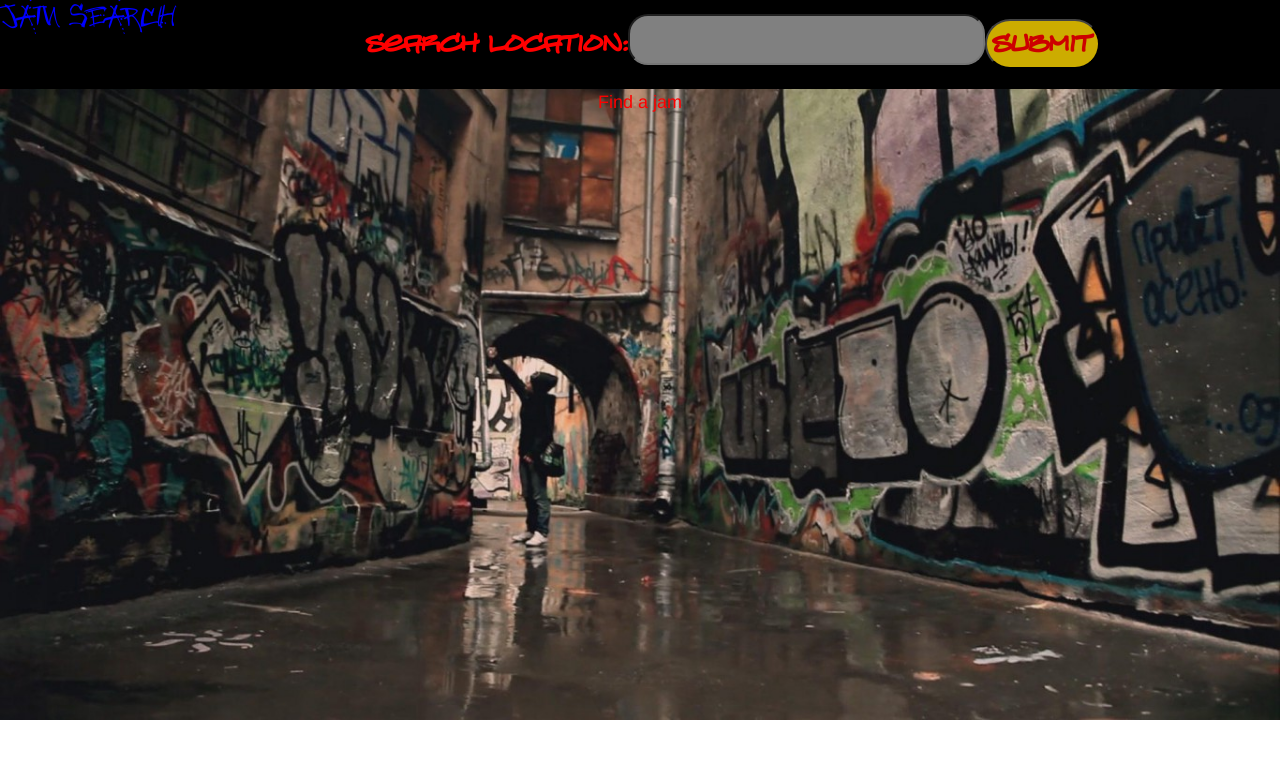
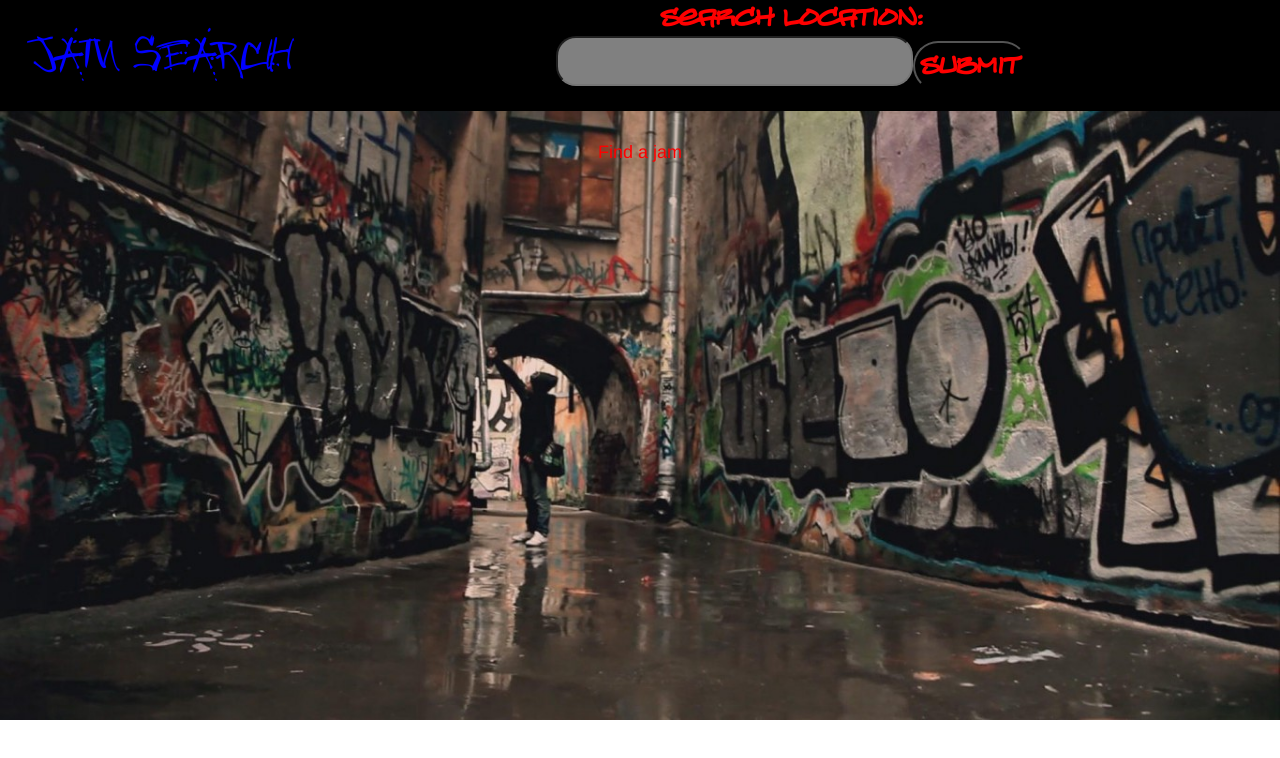
Before and after one commit to kedpak/jam-search_break_events_app, a React (Create React App) app in the folder react/: page / in a window 1280 px wide. Shown: the top 758 px of the page. Built offline with nearby package versions, Linux system fonts and the light colour scheme; a web font is replaced by a local one; what google-maps-react would draw is missing.

Commit message:
update styling for inner boxes

```diff
--- a/react/src/App.css
+++ b/react/src/App.css
@@ -1,4 +1,3 @@
-
 @font-face {
 font-family: 'Turntablz BB';
 font-style: normal;
@@ -42,6 +41,7 @@ button {
   from { transform: rotate(0deg); }
   to { transform: rotate(360deg); }
 }
+
 .Logo {
   font-family: 'Jungle Clean';
   color: blue;
@@ -49,6 +49,9 @@ button {
   padding-right: 10px;
   text-align: left;
   float: left;
+  margin-top: 30px;
+  margin-left: 30px;
+  font-size: 45px;
 }
 .form-body {
   background-color: black;
@@ -61,6 +64,13 @@ button {
   font-family: 'Turntablz BB';
   background-color: black;
   border-radius: 25px;
+  width: 500px;
+
+}
+
+.auto {
+  height: 20px;
+  border-radius: 10px;
 }
 
 .searchBox {
@@ -92,6 +102,7 @@ button {
   background-color: #00008B;
   color: yellow;
 }
+
 .the_map {
   overflow: hidden;
   width :280px;
@@ -108,15 +119,35 @@ button {
 }
 .spacer {
   width: 100%;
-  height: 90px;
+  height: 140px;
 
 }
 
 .sub_button {
   height: 50px;
-  color: red;
   background-color: #FFD700;
-  opacity: .80;
   margin-bottom: 15px;
   border-radius: 60px;
+  font-size: 25px;
+  font-family: 'Turntablz BB';
+  background-color: black;
+  border-radius: 25px;
   }
+
+  .select_box {
+    width: 160px;
+    float: right;
+    display: inline;
+    margin: 0px;
+    padding: 0px;
+  }
+
+  .postEvent {
+    height: 50px;
+    float: right;
+    font-family: 'Turntablz BB';
+    font-size: 25px;
+    background-color: black;
+    border-radius: 25px;
+    margin-top: 40px;
+  }
--- a/react/src/index.css
+++ b/react/src/index.css
@@ -5,6 +5,12 @@ font-weight: normal;
 src: local('Jungle Clean'), url('jungle/JungleClean.woff') format('woff');
 }
 
+@font-face {
+font-family: 'Turntablz BB';
+font-style: normal;
+font-weight: normal;
+src: local('Turntablz BB'), url('turntablez/TURNB___.woff') format('woff');
+}
 
 body {
   margin: 0;
@@ -37,6 +43,7 @@ body {
   background-color: rgba(0,0,0, 0.5);
 
 }
+
 .popup_inner {
   position: absolute;
   left: 15%;
@@ -44,6 +51,7 @@ body {
   top: 25%;
   bottom: 25%;
   margin: auto;
+  padding-top: 30px;
   background: #708090;
   border-radius: 20px;
   font-size: 20px;
@@ -51,6 +59,27 @@ body {
   height: 510px;
   width: 1000px;
   opacity: .9;
+}
+
+.when {
+  font-family: 'Turntablz BB';
+  font-size: 30px;
+  color: black;
+  text-decoration: underline;
+}
+
+.address {
+  font-family: 'Turntablz BB';
+  font-size: 30px;
+  color: black;
+  text-decoration: underline;
+}
+
+.info {
+  font-family: 'Turntablz BB';
+  font-size: 30px;
+  color: black;
+  text-decoration: underline;
 }
 
 .map {
@@ -64,9 +93,26 @@ body {
 }
 
 .eventName {
+  font-size: 40px;
+  font-family: 'Turntablz BB';
+  text-decoration: underline;
+  color: 	#8B0000;
+}
+
+.eventPlace {
   font-size: 30px;
+  color: 	#8B0000;
 }
 
 .eventTime {
   font-size: 30px;
+  color: 	#8B0000;
 }
+
+.closeButton {
+  left: 185px;
+  bottom: 530px;
+  color: red;
+  border-radius: 2px;
+  position: fixed;
+}
```
